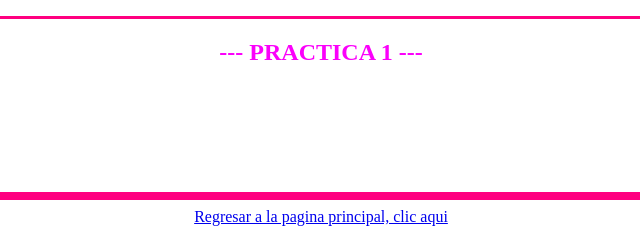
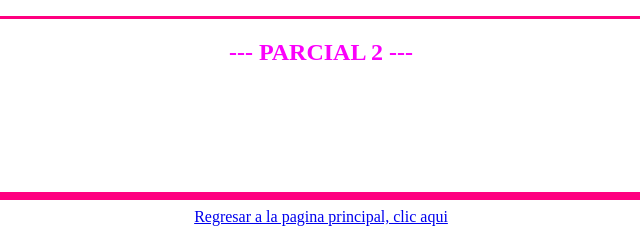
Before and after one commit to SydRomo/portafolioprograweb, a plain HTML site: page Parcial2.html in a window 1280 px wide. Shown: the full height of the page, 339-979 px from the left. Drawn offline with Linux system fonts and the light colour scheme.

Commit message:
Update Parcial2.html
Signed-off-by: SydRomo <125666617+SydRomo@users.noreply.github.com>

```diff
--- a/Parcial2.html
+++ b/Parcial2.html
@@ -11,14 +11,14 @@
         <ul>
 
             <hr size="3xp" noshade color="#ff0080"/>
-            <h1 style="color:#fb00fb"align= "center"></h1style>--- PRACTICA 1 ---</h1>
+            <h1 style="color:#fb00fb"align= "center"></h1style>--- PARCIAL 2 ---</h1>
 
              </h3>
-            <li><a href="formulario.html" target="_blank">Practica 1/ Formulario</a></li>
-            <li><a href="PRACTICA2PRUEBA.html" target="_blank">Practica 2</a></li>
-           <li> <a href="cinepolis.html" target="_blank">Practica 3</a></li>
-         <li><a href="Practica4css.html" target="_blank">Practica 4</a></li>
-       <li><a href="Practica5.html" target="_blank">Practica 5</a></li>
+             <li><a href="formulario.html" target="_blank">Practica 1/ Formulario</a></li>
+             <li><a href="PRACTICA2PRUEBA.html" target="_blank">Practica 2</a></li>
+             <li> <a href="cinepolis.html" target="_blank">Practica 3</a></li>
+             <li><a href="Practica4css.html" target="_blank">Practica 4</a></li>
+             <li><a href="Practica5.html" target="_blank">Practica 5</a></li>
 
 
 
```
